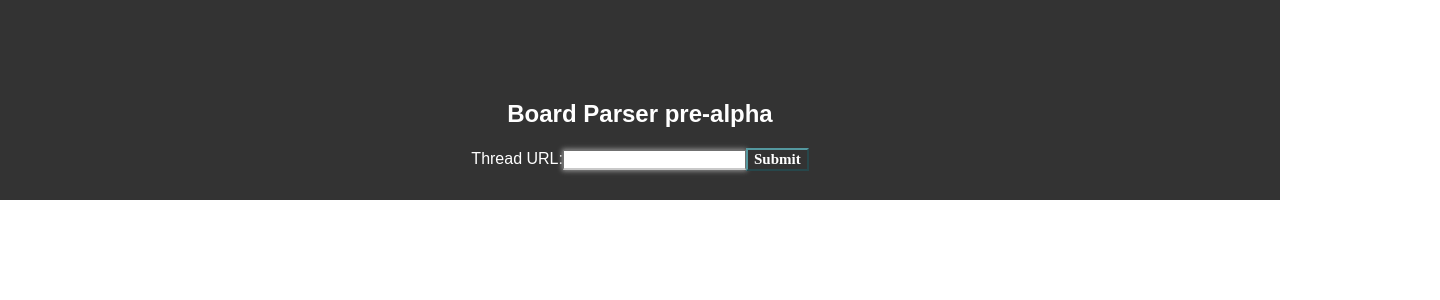
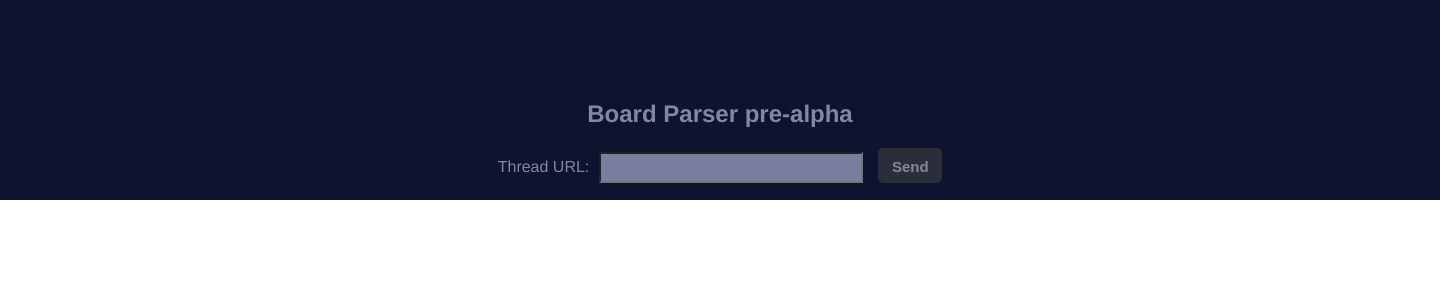
Before and after one commit to Jadeskycore/goardparserface, a React (Create React App) app: page / in a window 1280 px wide. Shown: the top 300 px of the page, 1440 px wide, since content can reach past the window. Built offline with nearby package versions, Linux system fonts and the light colour scheme.

Commit message:
#change view

```diff
--- a/src/App.css
+++ b/src/App.css
@@ -1,5 +1,6 @@
 .App {
   text-align: center;
+  background-color: #0E132F;
 }
 
 /*.App-logo {*/
@@ -8,11 +9,11 @@
 /*}*/
 
 .App-header {
-  background-color: #333333;
+  background-color: #0E132F;
   height: 40px;
   padding: 80px;
-  color: white;
-  /*margin-bottom: 40px;*/
+  color: #8388A1;
+  width: 100%;
 }
 
 .App-intro {
@@ -29,14 +30,91 @@
   display: grid;
   grid-template-columns: 470px 470px 470px;
   grid-gap: 10px;
-  background-color: #333333;
-  color: #444;
+  background-color: #0E132F;
+  color: #8388A1;
+  width: 75%;
+  margin: 0 auto;
 }
 
 .box {
-  background-color: #444;
-  color: #fff;
+  background-color: #34384E;
+  color: #8388A1;
   border-radius: 5px;
   padding: 20px;
   font-size: 150%;
+  position: relative;
 }
+
+.image {
+  opacity: 1;
+  display: block;
+  width: 100%;
+  height: auto;
+  transition: .5s ease;
+  backface-visibility: hidden;
+}
+
+.middle {
+  transition: .5s ease;
+  opacity: 0;
+  position: absolute;
+  top: 50%;
+  left: 50%;
+  transform: translate(-50%, -50%);
+  -ms-transform: translate(-50%, -50%)
+}
+
+.box:hover .image {
+  opacity: 0.3;
+}
+
+.box:hover .middle {
+  opacity: 1;
+}
+
+.text {
+  background-color: #0E132F;
+  color: #797FA1;
+  font-size: 16px;
+  padding: 16px 32px;
+}
+
+#formInput {
+  height: 25px;
+  width: 20%;
+  margin-left: 10px;
+  background-color: #797FA1;
+  color: #0E132F;
+  font-weight: 900;
+  caret-color: #0E132F;
+}
+
+#formInput::-webkit-input-placeholder {
+  color: #0E132F;
+}
+
+#formInput:focus {
+  color: #0E132F;
+}
+
+#formButton {
+  margin-left: 15px;
+  width: 5%;
+  height: 35px;
+  color: #8388A1;
+  font-size: 15px;
+  font-weight: 700;
+  background-color: #2B2D38;
+  border: none;
+  padding: 10px;
+  border-radius: 5px;
+  position: relative;
+  box-sizing: border-box;
+  transition: all 500ms ease;
+}
+
+#formButton:hover {
+  background: rgba(0,0,0,0);
+  color: #797FA1;
+  box-shadow: inset 0 0 0 3px #797FA1;
+}
--- a/src/components/ChanForm.js
+++ b/src/components/ChanForm.js
@@ -35,39 +35,19 @@ export class ChanForm extends React.Component {
     render() {
         return (
             <form onSubmit={this.handleSubmit}>
-                <label>
+                <label for="formInput">
                     Thread URL:
-                    <input
-                        type="text"
-                        value={this.state.value}
-                        onChange={this.handleChange}
-                        style={{
-                            width: '400',
-                            height: '20',
-                            fontSize: '20',
-                            marginLeft: '20',
-                            padding: '10',
-                            border: 'solid 1px #707070',
-                            borderBottom: 'solid 2px #c9c9c9',
-                            transition: 'box-shadow 0.3s, border 0.3s',
-                            boxShadow: '0 0 5px 1px #969696',
-                        }}
-                    />
-
                 </label>
                 <input
+                    type="text"
+                    value={this.state.value}
+                    onChange={this.handleChange}
+                    id="formInput"
+                />
+                <input
                     type="submit"
-                    value="Submit"
-                    style={{
-                        background: '#333333',
-                        color: 'white',
-                        borderStyle: 'outset',
-                        borderColor: '#54989F',
-                        height: '40',
-                        width: '100',
-                        font: 'bold 15px arial sans-serif',
-                        marginLeft: '40'
-                    }}
+                    value="Send"
+                    id="formButton"
                 />
             </form>
         );
--- a/src/components/WebmTile.js
+++ b/src/components/WebmTile.js
@@ -23,7 +23,12 @@ export class WebmTile extends React.Component {
                 <img
                     onClick={this.handleChange}
                     src={this.props.webmObj.thumbnail} alt="stuff"
+                    className="image"
+                    alt="webmImage"
                 />
+                <div className="middle">
+                    <div className="text">Play</div>
+                </div>
                 {webm}
             </div>
         )
--- a/src/index.css
+++ b/src/index.css
@@ -1,5 +1,9 @@
 body {
   margin: 0;
   padding: 0;
-  font-family: sans-serif;
+  font-family: Helvetica, sans-serif;
 }
+
+#root {
+  width: 100%;
+}
```
